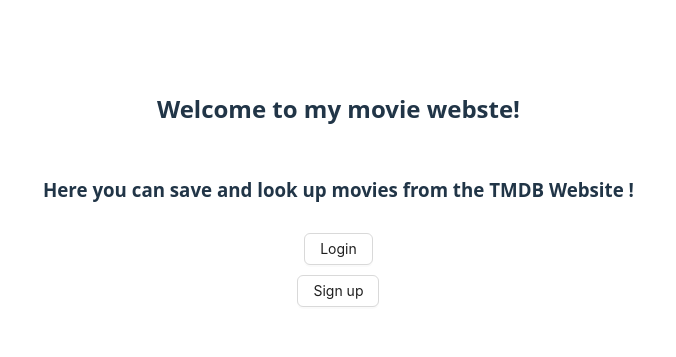
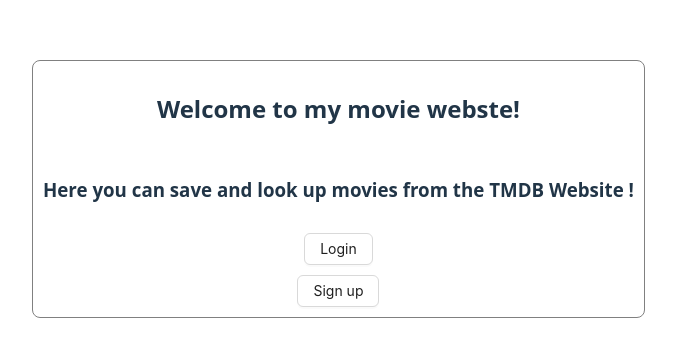
Before and after one commit to tigran12345678/Movie-Website-with-Redux, a React (Vite) app: page / in a window 1280 px wide. Shown: the part 211-568 px from the top of the page, without its empty margins (418-1094 px from the left). Built offline with nearby package versions, Linux system fonts and the light colour scheme.

Commit message:
fixed the color of borders

```diff
--- a/src/components/homPage/HomePage.css
+++ b/src/components/homPage/HomePage.css
@@ -4,7 +4,7 @@
     justify-content: center;
     flex-flow: column;
     margin-left: 450px;
-    border: 1px solid white;
+    border: 1px solid grey;
     border-radius: 8px;
     padding: 10px;
     text-align: center;
--- a/src/components/loginPage/Login.css
+++ b/src/components/loginPage/Login.css
@@ -1,10 +1,10 @@
-.loginForm{
- display: flex;
+.loginForm {
+    display: flex;
     align-items: center;
     justify-content: center;
     flex-flow: column;
     margin-left: 500px;
-    border: 1px solid white;
+    border: 1px solid grey;
     border-radius: 8px;
     padding: 10px;
     text-align: center;
--- a/src/components/signUpPage/SingUp.css
+++ b/src/components/signUpPage/SingUp.css
@@ -1,14 +1,18 @@
+
+
+
 .form{
     display: flex;
     flex-flow: column;
     justify-content: center;
-    width: 60%;
-    border: 1px solid white;
+    width: 55%;
+    border: 1px solid grey;
     padding: 10px;
     border-radius: 10px;
     margin-left: 450px;
     align-items: center;
     gap: 20px;
+
 }
 
 
```
Also changed, not shown: src/components/loginPage/login.tsx (+6 -6 lines).
